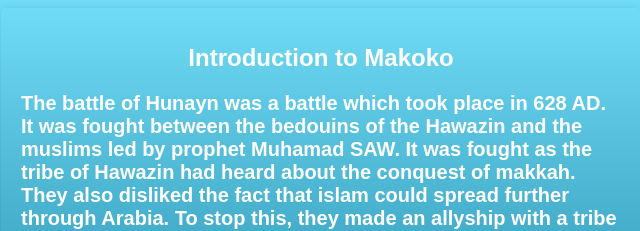
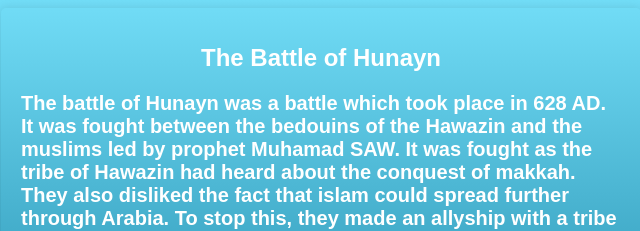
Before and after one commit to ARace863/Makkah, a plain HTML site: page hunayn.html in a window 1280 px wide. Shown: the top 231 px of the page, 319-959 px from the left. Drawn offline with Linux system fonts and the light colour scheme.

Commit message:
Add files via upload

```diff
--- a/hunayn.html
+++ b/hunayn.html
@@ -2,13 +2,13 @@
 <!DOCTYPE html>
 <html>
 <head>
-  <title>Introduction to Makoko | Slum of Hope</title>
+  <title>Battle of Hunayn</title>
   <link rel="stylesheet" type="text/css" href="css/styles.css">
   <link rel="shortcut icon" href="img/favicon.ico" />
 </head>
 <body>
   <div class="container">
-    <h1>Introduction to Makoko</h1>
+    <h1>The Battle of Hunayn</h1>
     <div class="statement">
       <h2>The battle of Hunayn was a battle which took place in 628 AD. It was fought
         between the bedouins of the Hawazin and the muslims led by prophet Muhamad
```
Also changed, not shown: evidence.html (+1 -1 lines).
